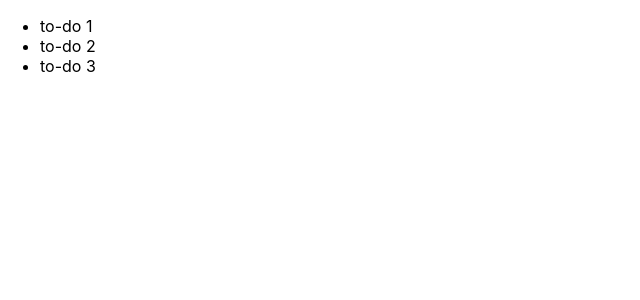
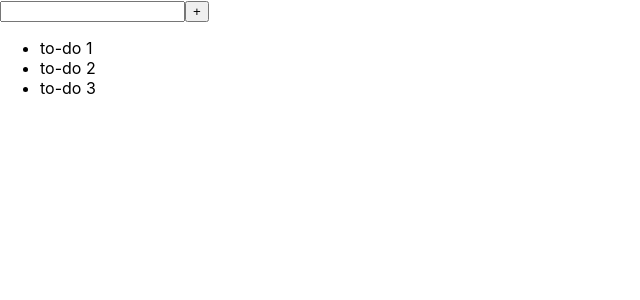
Before and after one commit to Bakarali11/m31-to-do-app, a React (Create React App) app: page / in a window 1280 px wide. Shown: the top 300 px of the page, without its empty margins (0-640 px from the left). Built offline with nearby package versions, Linux system fonts and the light colour scheme.

Commit message:
added form control

```diff
--- a/src/App.jsx
+++ b/src/App.jsx
@@ -1,10 +1,11 @@
 import "./App.css"
 import { useState } from "react"
 import List from "./components/List"
+import UserInput from "./components/UserInput"
 
 // TODO APP
 // Display list ✅
-// Add items
+// Add items ✅
 // Remove items
 // Check items as done
 // Edit items
@@ -12,14 +13,14 @@
 const App = () => {
   const [list, setList] = useState(["to-do 1", "to-do 2", "to-do 3"])
 
-  // const handleAdd = () => {
-  //   setList([...list, "to-do 4"])
-  // }
+  const handleForm = (newItem) => {
+    setList([...list, newItem])
+  }
 
   return (
     <div className="wrapper">
+      <UserInput handleForm={handleForm} />
       <List items={list} />
-      {/* <button onClick={() => setList([...list, "to-do 4"])}>Add item</button> */}
     </div>
   )
 }
--- a/src/components/userInput.jsx
+++ b/src/components/userInput.jsx
@@ -0,0 +1,22 @@
+import { useState } from "react";
+
+const UserInput = ({ handleForm }) => {
+  const [input, setInput] = useState("");
+
+  const handleSubmit = (e) => {
+    e.preventDefault();
+    handleForm(input);
+    setInput("");
+  };
+
+  return (
+    <div>
+      <form onSubmit={handleSubmit}>
+        <input name="added" type="text" onChange={(e) => setInput(e.target.value)} value={input} />
+        <button type="submit">+</button>
+      </form>
+    </div>
+  );
+};
+
+export default UserInput
```
